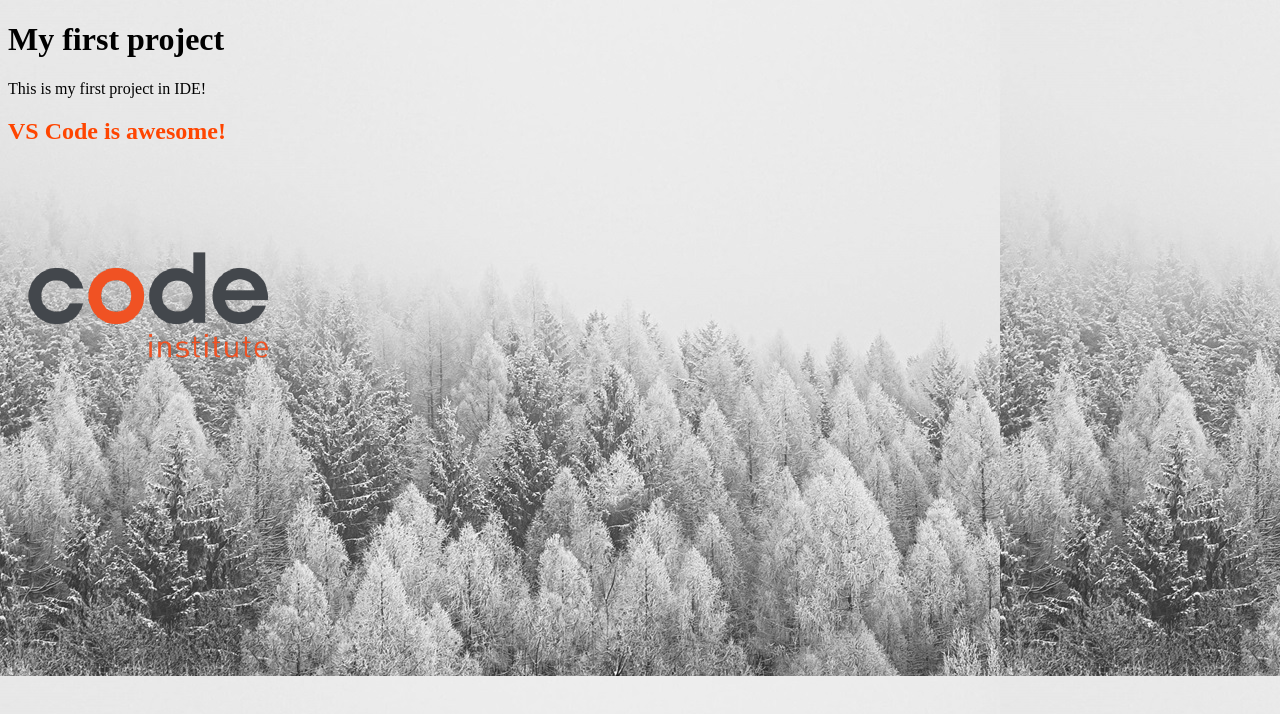
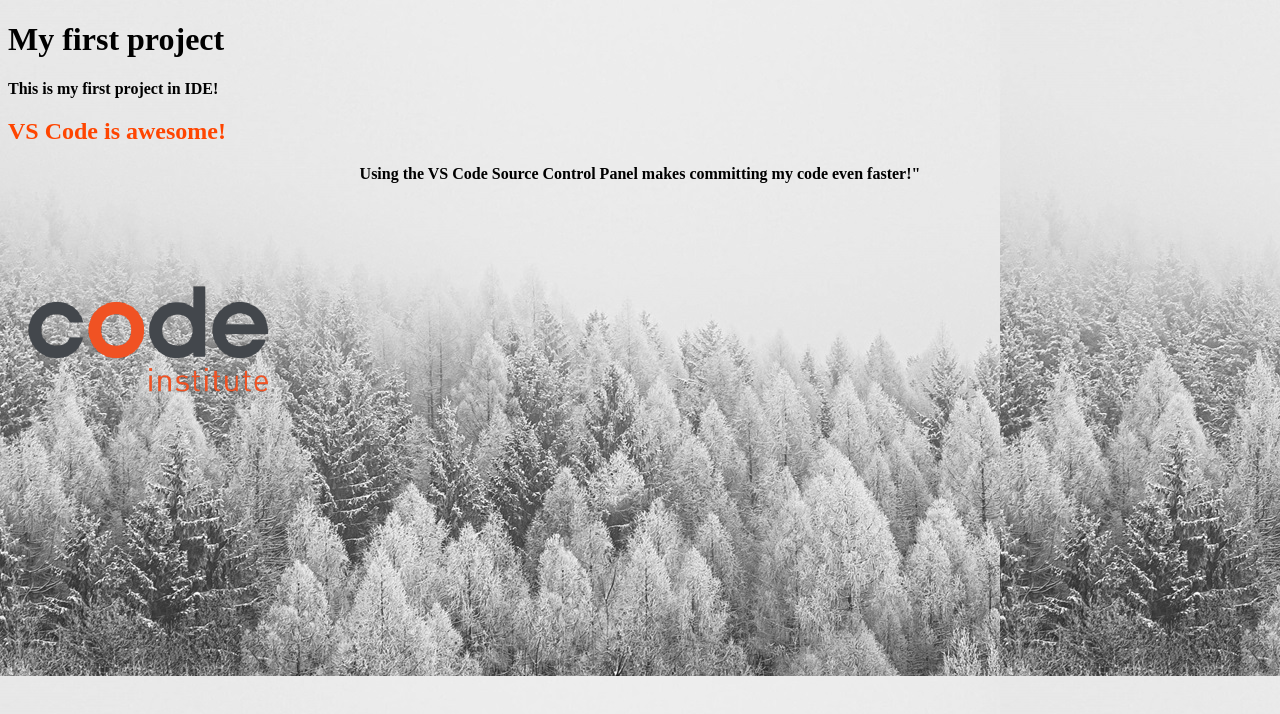
Before and after one commit to SimonVaz18/my-first-project, a plain HTML site: page index.html in a window 1280 px wide. Drawn offline with Linux system fonts and the light colour scheme.

Commit message:
Add second paragraph and class element for text center

```diff
--- a/assets/css/styles.css
+++ b/assets/css/styles.css
@@ -11,3 +11,11 @@ body {
 h2 {
 color:orangered;
 }
+
+p {
+    font-weight:bold;
+}
+
+.text-center {
+    text-align:center
+}
--- a/index.html
+++ b/index.html
@@ -10,6 +10,7 @@
     <h1>My first project</h1>
     <p>This is my first project in IDE!</p>
     <h2>VS Code is awesome!</h2>
+    <p class="text-center">Using the VS Code Source Control Panel makes committing my code even faster!"</p>
     <img src="assets/images/ci-logo.png" alt="Code Institute Logo" />
   </body>
 </html>
```
Also changed, not shown: 1 other file.
